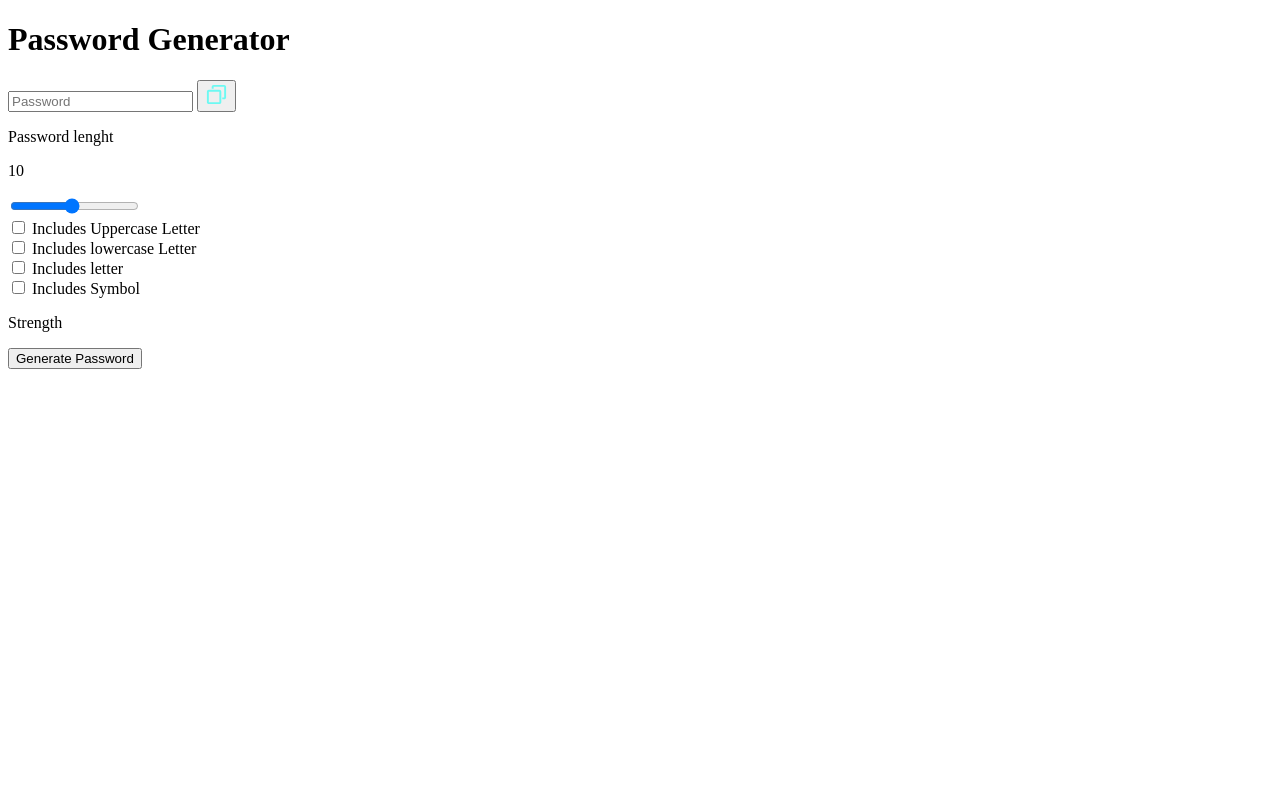
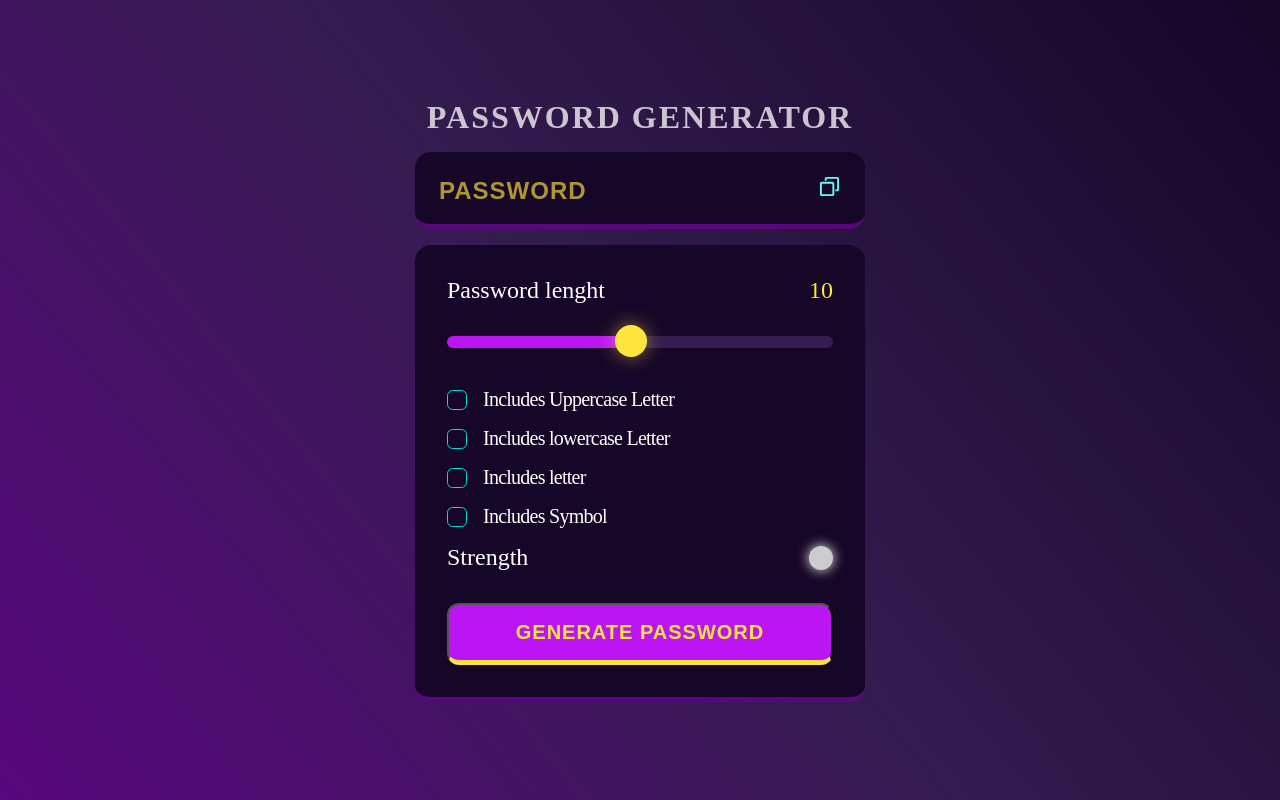
Before and after one commit to Praveen-Meena/My-Password-Generator, a plain HTML site: page index.html in a window 1280 px wide. Drawn offline with Linux system fonts and the light colour scheme.

Commit message:
Completing CSS Work

```diff
--- /dev/null
+++ b/STyle.css
@@ -0,0 +1,274 @@
+*,
+*::after,
+*::before{
+    padding: 0;
+    margin: 0;
+    box-sizing: border-box;
+}
+
+:root {
+
+    --dk-violet: hsl(268, 75%, 9%);
+    --lt-violet: hsl(268, 47%, 21%);
+    --lt-violet2: hsl(281, 89%, 26%);
+    --vb-violet: hsl(285, 91%, 52%);
+    --vb-violet2: hsl(290, 70%, 36%);
+
+    --vb-yellow: hsl(52, 100%, 62%);
+
+
+    --pl-white: hsl(0, 0%, 100%);
+
+    --vb-cyan: hsl(176, 100%, 44%);
+    --vb-cyan2: hsl(177, 92%, 70%);
+    --dk-text: hsl(198, 20%, 13%);
+}
+
+body{
+    width: 100vw;
+    height: 100vh;
+    display: flex;
+    flex-direction: column;
+    justify-content: center;
+    align-items: center;
+    background: linear-gradient(231deg, rgba(22, 6, 40, 1) 0%, rgba(52, 28, 79, 1) 50%, rgba(88, 7, 125, 1) 100%);
+}
+
+.container{
+    width: 90%;
+    max-width: 450px;
+}
+
+h1 {
+    color: var(--pl-white);
+    opacity: 0.75;
+    text-transform: uppercase;
+    letter-spacing: 2px;
+    text-align: center;
+    line-height: 1.2;
+}
+
+.display-container{
+    position: relative;                  /*because copy overlap it*/
+    background-color: var(--dk-violet);
+    border-radius: 1rem;
+    margin: 1rem 0;
+    padding-top: 0.35rem;
+    border-bottom: 0.35rem solid var(--lt-violet2);
+}
+
+.display{
+    width: 100%;
+    background-color: transparent;
+    padding: 1.15rem 1rem;
+    color: var(--vb-yellow);
+    font-weight: 600;
+    font-size: 1.5rem;
+    line-height: 30px;
+    letter-spacing: 1px;
+    padding-right: 3.25rem;
+    border:none;
+}
+
+.display::placeholder{
+    position: absolute;
+    top: 50%;
+    left: 1.5rem;
+    font-size: 1.5rem;
+    line-height: 30px;
+    color: var(--vb-yellow);
+    opacity: 0.65;
+    text-transform: uppercase;
+    transform: translateY(-50%);
+}
+
+.display-container button {
+    position:absolute;
+    top:50%;
+    right:1.5rem;
+    transform: translateY(-50%);
+}
+
+.copyBtn{
+    background-color: transparent;
+    border:none;
+    outline: none;
+}
+
+.tooltip{
+    position: absolute;
+    background-color: var(--vb-violet2);
+    color: var(--vb-yellow);
+    font-size: 1.25rem;
+    top: -35px;
+    left: -25px;
+    padding:5px 10px;
+    border-radius: 1rem;
+    opacity: 0;
+    transform: scale(0);
+    transform-origin: bottom;
+    transition: all 250ms ease-in-out;
+}
+
+.tooltip.active{
+    opacity: 1;
+    transform: scale(1);
+}
+
+.input-container{
+    width: 100%;
+    background-color: var(--dk-violet);
+    border-radius: 1rem;
+    padding: 2rem;
+    border-bottom: 0.35rem solid var(--lt-violet2);
+}
+
+.length-conatiner{
+    display: flex;
+    flex-direction: row;
+    justify-content: space-between;
+    align-items: center;
+}
+
+.length-conatiner p:nth-child(1)        /*length-conatiner ke ander 1st paragraph*/
+{
+    color: var(--pl-white);
+    font-size: 1.5rem;
+}
+
+.length-conatiner p:nth-child(2)        /*length-conatiner ke ander 2nd paragraph*/
+{
+    color: var(--vb-yellow);
+    font-size: 1.5rem;
+}
+
+.strength-conatainer{
+    display: flex;
+    flex-direction: row;
+    justify-content: space-between;
+    align-items: center;
+    margin-bottom: 2rem;
+}
+
+.strength-conatainer p{
+    color: var(--pl-white);
+    font-size: 1.5rem;
+}
+
+.indicator{
+    width: 1.5rem;
+    height: 1.5rem;
+    border-radius:50%;
+}
+
+.generateButton{
+    width: 100%;
+    padding: 1rem 0;
+    background-color: var(--vb-violet);
+    text-align: center;
+    border-radius: 0.75rem;
+    border-bottom: 0.35rem solid var(--vb-yellow);
+    text-transform: uppercase;
+    letter-spacing: 1px;
+    color: var(--vb-yellow);
+    font-weight: 600;
+    font-size: 1.25rem;
+}
+
+.check{
+    display: flex;
+    align-items: center;
+    margin: 1rem 0;
+    gap: 0 1rem;
+}
+
+.check input{
+    appearance: none;   /* Default Style remove */
+    width: 20px;
+    height:20px;
+    border: 1px solid var(--vb-cyan);
+    cursor: pointer;
+    position: relative;
+    border-radius: 0.35rem;
+}
+
+.check input:checked{
+    background-color: var(--vb-cyan);
+}
+
+.check input:checked::before   /* */
+{
+    content: '✔';
+    position: absolute;
+    color: var(--dk-text);
+    font-size: 1.05rem;
+    font-weight: 600;
+    left: 50%;
+    top: -3.5px;
+    transform: translateX(-50%) translateY(10%);
+}
+
+.check label{
+    color: var(--pl-white);
+    font-size: 1.25rem;
+    letter-spacing: -.75px;
+}
+
+.slider{
+    appearance: none;
+    width: 100%;
+    height: 0.75rem;
+    cursor: pointer;
+    background-color: var(--lt-violet);
+    border-radius: 1rem;
+    margin-top: 2rem;
+    margin-bottom: 1.5rem;
+    background-image: linear-gradient(var(--vb-violet),var(--vb-violet));
+    background-repeat: no-repeat;
+    border: none;
+    outline: none;
+}
+
+.slider::-webkit-slider-thumb  /*for accessing the thumb of slider*/
+{
+    position:relative;
+    appearance: none;
+    height: 2rem;
+    width: 2rem;
+    border-radius: 50%;
+    background-color: var(--vb-yellow);
+
+    cursor: pointer;
+    margin-top: -3px;
+    box-shadow: 0px 0px 20px 0px rgba(255, 229, 61, 0.50);
+    transition: all 100ms ease-in;
+}
+
+.slider:focus{
+    outline: 3px solid var(--vb-yellow);
+}
+
+.slider::-webkit-slider-thumb:hover{
+    outline: 2px solid var(--vb-yellow);
+    background-color: var(--dk-violet);
+    box-shadow: 0px 0px 20px 5px rgba(255, 229, 61, 0.80);
+}
+
+/* For proper working of slider Thumb in Mozila firefox */
+/* .slider::-moz-range-thumb {
+    position: relative;
+    z-index: 1;
+    appearance: none;
+    height: 2rem;
+    width: 2rem;
+    border-radius: 50%;
+    background: var(--vb-yellow);
+    box-shadow: 0px 0px 20px 0px rgba(255, 229, 61, 0.50);
+    cursor: pointer;
+  }
+
+  .slider::-moz-range-thumb:hover {
+    outline: 2px solid var(--vb-yellow);
+    background-color: var(--dk-violet);
+    box-shadow: 0px 0px 25px 5px rgba(255, 229, 61, 0.80);
+  } */
--- a/index.html
+++ b/index.html
@@ -3,6 +3,16 @@
 <head>
     <meta charset="UTF-8">
     <meta name="viewport" content="width=device-width, initial-scale=1.0">
+
+    <!-- NOT ADDED -->
+    <!-- <link rel="preconnect" href="https://fonts.googleapis.com" />
+    <link rel="preconnect" href="https://fonts.gstatic.com" crossorigin />
+    <link
+      href="https://fonts.googleapis.com/css2?family=League+Spartan:wght@100;200;300;400;600&display=swap"
+      rel="stylesheet"
+    /> -->
+
+    <link rel="stylesheet" href="STyle.css">
     <title>Document</title>
 </head>
 <body>
@@ -14,8 +24,8 @@
         <!-- Password length Section -->
         <div class="display-container">
             <input readonly placeholder="Password" class="display" data-passwordDisplay>
-            <button data-copy>
-                <span data-copyMsg></span>
+            <button class="copyBtn" data-copy>
+                <span class="tooltip" data-copyMsg></span>
                 <img src="./assets/copy.svg" alt="copy" width="23" height="23">
             </button>
         </div>
@@ -32,19 +42,19 @@
             <input type="range" min="1" max="20" class="slider" step="1" data-lengthSlider>
 
             <!-- CheckBox -->
-            <div>
+            <div class="check">
                 <input type="checkbox" name="" id="uppercase">
                 <label for="uppercase">Includes Uppercase Letter</label>
             </div>
-            <div>
+            <div class="check">
                 <input type="checkbox" name="" id="lowercase">
                 <label for="lowercase">Includes lowercase Letter</label>
             </div>
-            <div>
+            <div class="check">
                 <input type="checkbox" name="" id="numbers">
                 <label for="numbers">Includes letter </label>
             </div>
-            <div>
+            <div class="check">
                 <input type="checkbox" name="" id="symbols">
                 <label for="symbols">Includes Symbol</label>
             </div>
@@ -53,7 +63,7 @@
             <!-- Strenght Section -->
             <div class="strength-conatainer">
                 <p>Strength</p>
-                <div data-indicator></div>
+                <div class="indicator" data-indicator></div>
             </div>
 
             <!-- Password-generator -->
--- a/script.js
+++ b/script.js
@@ -18,6 +18,7 @@ let password = "";
 let passwordLength = 10;
 let checkCount = 0;
 // set strength color to white initially
+setIndicator("#ccc");
 
 slidehandler();
 
@@ -26,11 +27,14 @@ function slidehandler() {
     inputSlider.value = passwordLength;
     lengthDisplay.innerText = passwordLength;
     // or bhi kuch karna hai ?
+    const min = inputSlider.min;
+    const max = inputSlider.max;
+    inputSlider.style.backgroundSize = ( (passwordLength - min)*100/(max - min)) + "% 100%"   /* Function to calculate how much slider to be filled with voilet color */
 }
 
 function setIndicator(color){
     indicator.style.backgroundColor = color;
-    // indicator.style.box-shadow = 0 0 50px color;
+    indicator.style.boxShadow = `0px 0px 12px 1px ${color}`;
 }
 
 function getRndInteger(min, max){
@@ -81,10 +85,10 @@ function calcStrength(){
 async function copyContent(){                                              //promises also present
     try{
         await navigator.clipboard.writeText(passwordDisplay.value);
-        copyMsg.innerText = "copy";
+        copyMsg.innerText = "copied";
     }
     catch(e){
-        copyMsg.innerText = "Fail";
+        copyMsg.innerText = "failed";
     }
 
     // To make copy wala text visible
```
